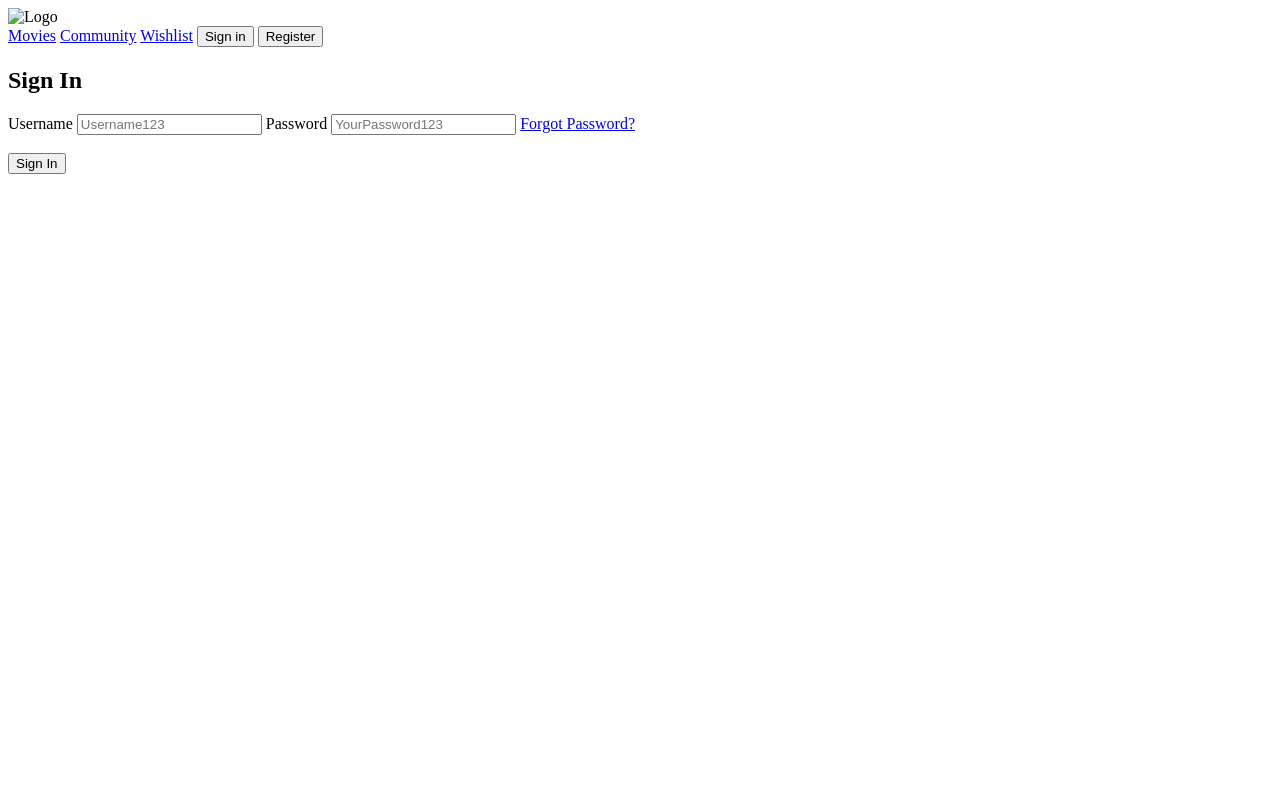
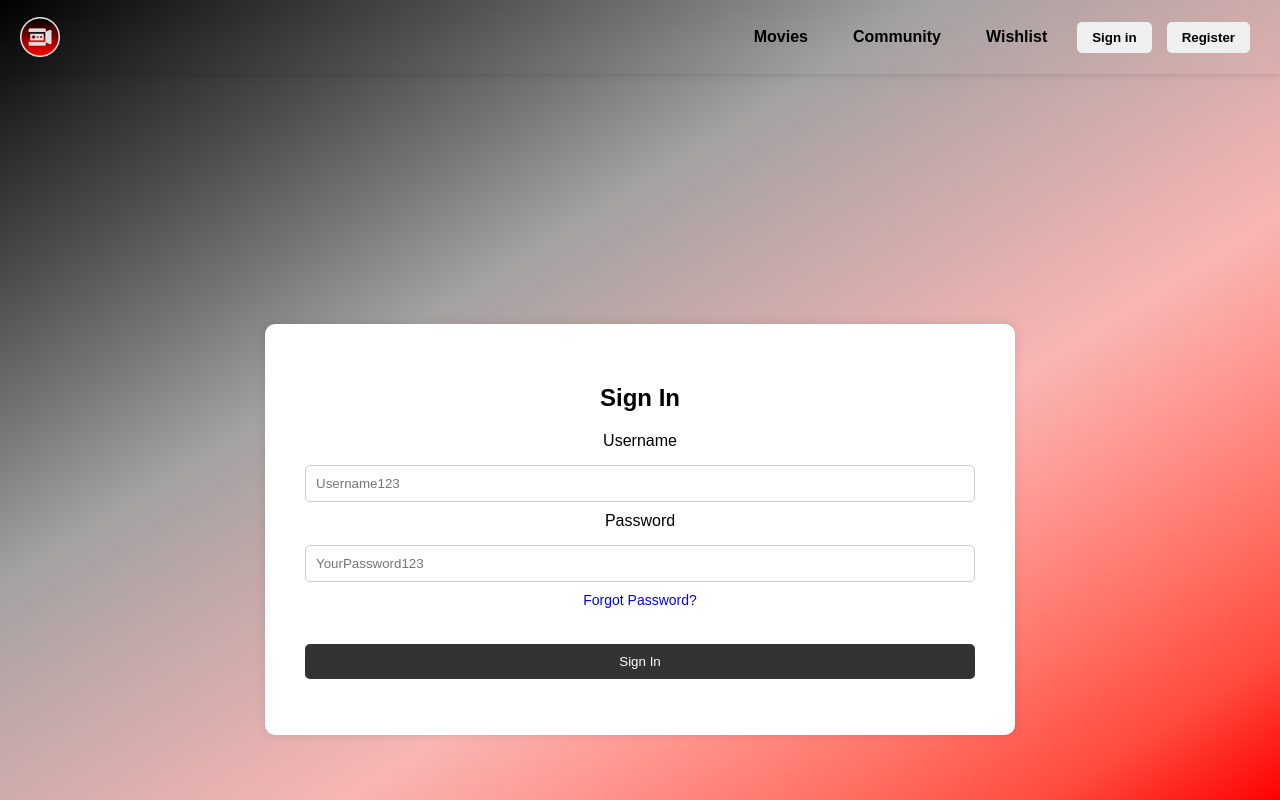
Before and after one commit to Grimarks/MediaHeaven, a website: page login.html in a window 1280 px wide. Drawn offline with Linux system fonts and the light colour scheme; files that its build step writes are made by us from their sources; the site is published under a folder, as on GitHub Pages, so addresses that start at the root find nothing.

Commit message:
Update login.html

```diff
--- a/login.html
+++ b/login.html
@@ -3,12 +3,12 @@
     <meta charset="UTF-8">
     <meta name="viewport" content="width=device-width, initial-scale=1.0">
     <title>Login</title>
-    <link rel="stylesheet" href="/css/login.css">
+    <link rel="stylesheet" href="login.css">
 </head>
 <body>
 <header>
     <div class="logo">
-        <img src="../foto/Logo4.png" alt="Logo">
+        <img src="foto/Logo4.png" alt="Logo">
     </div>
     <nav class="navigation1">
         <a href="index.html">Movies</a>
@@ -67,7 +67,6 @@
         }
 
         try {
-            // Send login request to backend
             const response = await fetch('http://localhost:3001/login', {
                 method: 'POST',
                 headers: {
```
